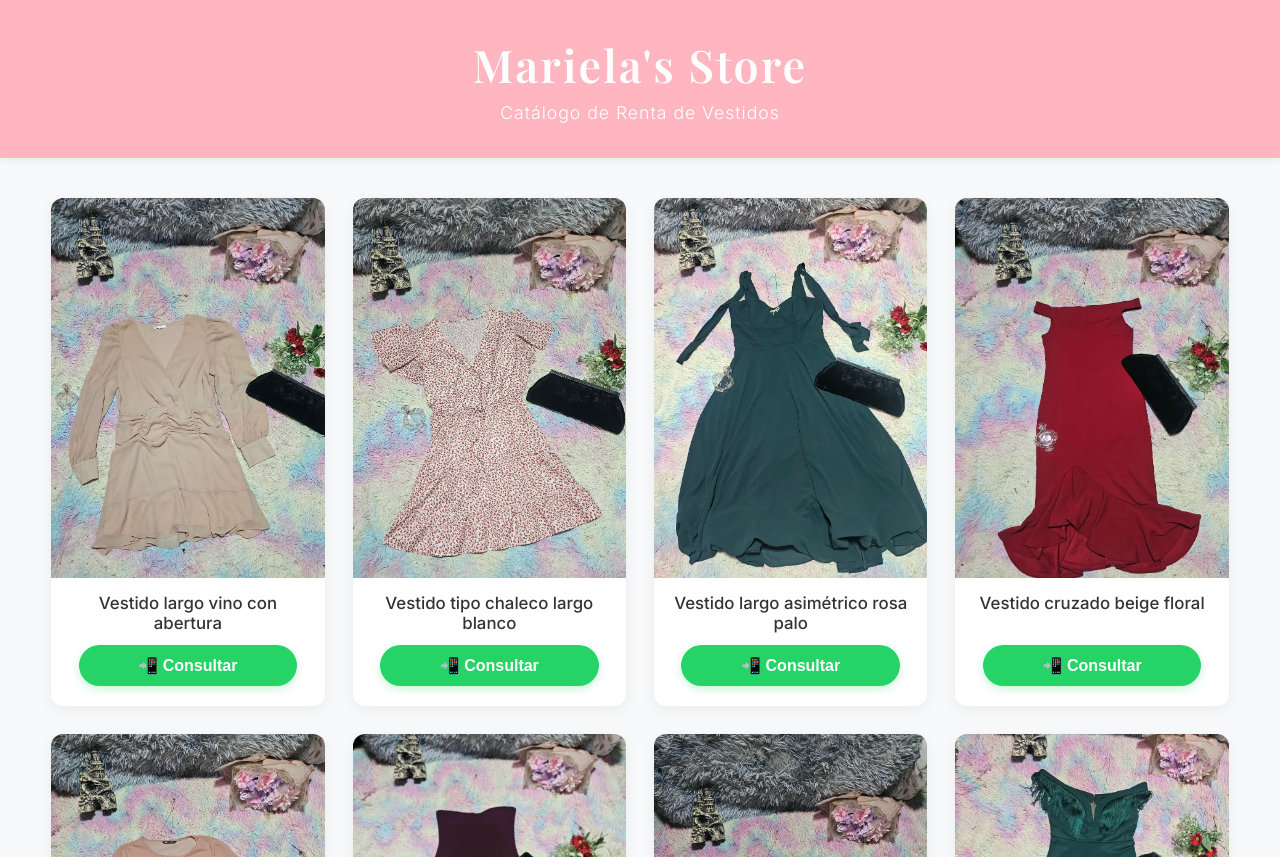
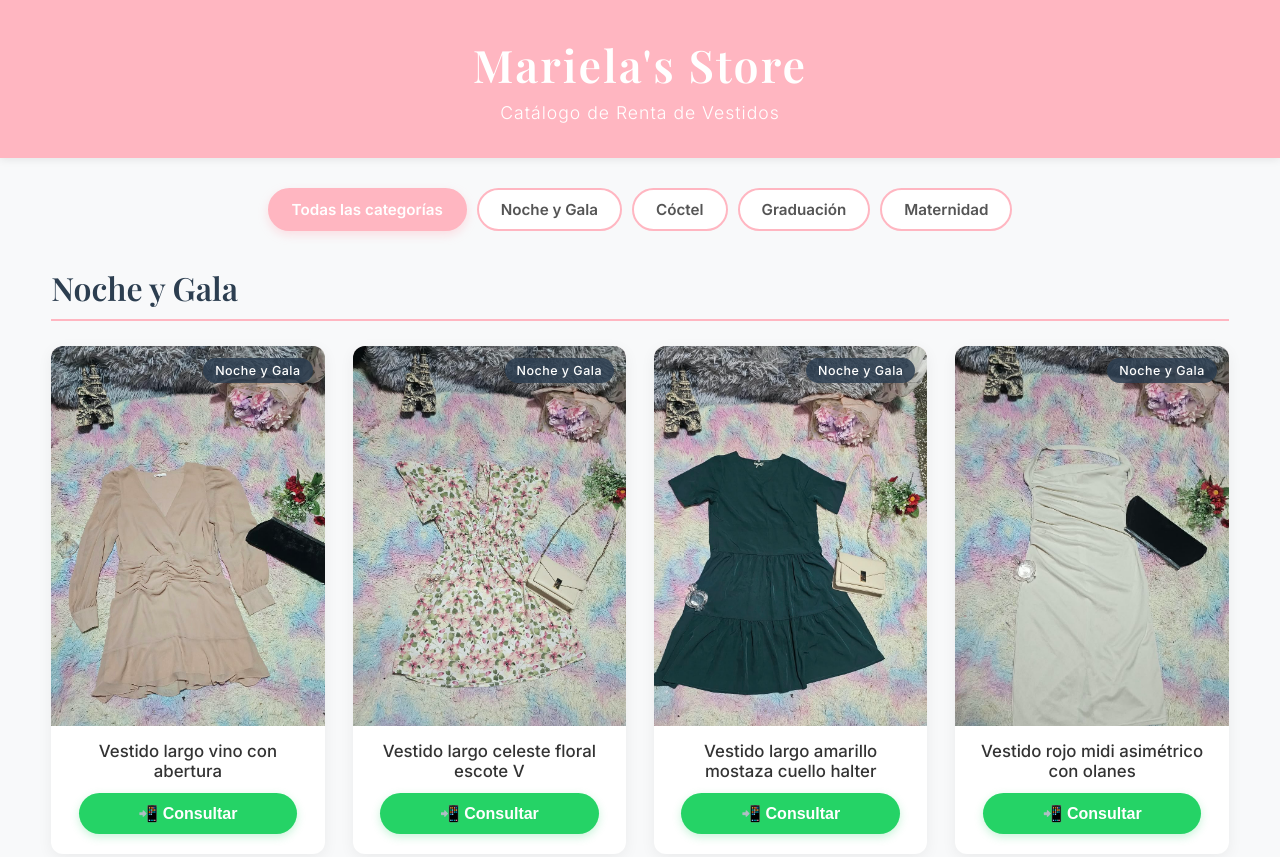
Before and after one commit to anuarbenguche-max/Catalogo-de-vestidos-online, a plain HTML site: page index.html in a window 1280 px wide. Shown: the top 857 px of the page. Drawn offline with nearby package versions, Linux system fonts and the light colour scheme; a web font is replaced by a local one.

Commit message:
Index.html
Added filter buttons for categories and updated styles.

```diff
--- a/index.html
+++ b/index.html
@@ -40,7 +40,50 @@
         .container {
             width: 92%;
             max-width: 1200px;
-            margin: 40px auto;
+            margin: 30px auto;
+        }
+
+        /* Barra de filtros por categoría */
+        .filter-bar {
+            display: flex;
+            justify-content: center;
+            flex-wrap: wrap;
+            gap: 10px;
+            margin-bottom: 35px;
+        }
+
+        .filter-btn {
+            background-color: white;
+            color: #555;
+            border: 2px solid #ffb6c1;
+            border-radius: 25px;
+            padding: 10px 22px;
+            font-family: 'Inter', sans-serif;
+            font-size: 0.95em;
+            font-weight: 600;
+            cursor: pointer;
+            transition: all 0.25s ease;
+        }
+
+        .filter-btn:hover,
+        .filter-btn.active {
+            background-color: #ffb6c1;
+            color: white;
+            box-shadow: 0 4px 10px rgba(255, 182, 193, 0.4);
+        }
+
+        /* Títulos de sección de categoría */
+        .category-section {
+            margin-bottom: 50px;
+        }
+
+        .category-title {
+            font-family: 'Playfair Display', serif;
+            font-size: 2em;
+            color: #2c3e50;
+            border-bottom: 2px solid #ffb6c1;
+            padding-bottom: 10px;
+            margin-bottom: 25px;
         }
 
         .gallery {
@@ -92,6 +135,20 @@
 
         .item:hover img {
             transform: scale(1.04);
+        }
+
+        .category-badge {
+            position: absolute;
+            top: 12px;
+            right: 12px;
+            background-color: rgba(44, 62, 80, 0.85);
+            color: white;
+            padding: 5px 12px;
+            border-radius: 15px;
+            font-size: 0.78em;
+            font-weight: 500;
+            z-index: 3;
+            letter-spacing: 0.5px;
         }
 
         .fallback-text {
@@ -194,7 +251,17 @@
 </header>
 
 <div class="container">
-    <div id="gallery" class="gallery"></div>
+    <!-- Botones para filtrar por categoría -->
+    <div class="filter-bar">
+        <button class="filter-btn active" onclick="filtrarCategoria('Todas', this)">Todas las categorías</button>
+        <button class="filter-btn" onclick="filtrarCategoria('Noche y Gala', this)">Noche y Gala</button>
+        <button class="filter-btn" onclick="filtrarCategoria('Cóctel', this)">Cóctel</button>
+        <button class="filter-btn" onclick="filtrarCategoria('Graduación', this)">Graduación</button>
+        <button class="filter-btn" onclick="filtrarCategoria('Maternidad', this)">Maternidad</button>
+    </div>
+
+    <!-- Contenedor donde se agrupan las categorías -->
+    <div id="catalog-content"></div>
 </div>
 
 <footer>
@@ -208,50 +275,58 @@
 </footer>
 
 <script>
+    const ordenCategorias = ['Noche y Gala', 'Cóctel', 'Graduación', 'Maternidad'];
+
     const vestidos = [
-        { id: 1, nombre: "Vestido largo vino con abertura" },
-        { id: 2, nombre: "Vestido tipo chaleco largo blanco" },
-        { id: 3, nombre: "Vestido largo asimétrico rosa palo" },
-        { id: 4, nombre: "Vestido cruzado beige floral" },
-        { id: 5, nombre: "Vestido largo azul con estampado geométrico" },
-        { id: 6, nombre: "Vestido corto verde claro estampado" },
-        { id: 7, nombre: "Conjunto marrón falda asimétrica y saco" },
-        { id: 8, nombre: "Vestido rosa viejo manga corta escote en V" },
-        { id: 9, nombre: "Vestido corto color nude ajustado manga larga" },
-        { id: 10, nombre: "Vestido largo celeste floral escote V" },
-        { id: 11, nombre: "Vestido largo amarillo mostaza cuello halter" },
-        { id: 12, nombre: "Vestido sin mangas diseño blanco y negro" },
-        { id: 13, nombre: "Vestido corto rosa con corazones blancos" },
-        { id: 14, nombre: "Vestido corto marrón suelto manga corta" },
-        { id: 15, nombre: "Vestido rojo midi asimétrico con olanes" },
-        { id: 16, nombre: "Vestido midi camisero color arena" },
-        { id: 17, nombre: "Vestido largo un hombro gris metálico" },
-        { id: 18, nombre: "Vestido corto beige escote profundo manga larga" },
-        { id: 19, nombre: "Vestido camisero rojo con estampado floral" },
-        { id: 20, nombre: "Vestido largo nude bordado en lentejuelas" },
-        { id: 21, nombre: "Vestido largo rayas azul marino y blanco" },
-        { id: 22, nombre: "Enterizo azul rey asimétrico" },
-        { id: 23, nombre: "Vestido corto blanco manga larga botones" },
-        { id: 24, nombre: "Vestido largo morado escote recto con abertura" },
-        { id: 25, nombre: "Vestido midi verde esmeralda tirantes" },
-        { id: 26, nombre: "Vestido corto blanco flores rosas" },
-        { id: 27, nombre: "Vestido asimétrico fucsia y rojo" },
-        { id: 28, nombre: "Vestido corto negro manga larga asimétrico" },
-        { id: 29, nombre: "Vestido corto beige claro flores pequeñas" },
-        { id: 30, nombre: "Vestido largo verde esmeralda con flecos" },
-        { id: 31, nombre: "Vestido largo color vino escote recto" },
-        { id: 32, nombre: "Vestido verde oscuro corto suelto" },
-        { id: 33, nombre: "Vestido midi negro con lunares blancos" },
-        { id: 34, nombre: "Vestido corto blanco con flores rojas" },
-        { id: 35, nombre: "Vestido tipo blazer negro sin mangas" },
-        { id: 36, nombre: "Vestido corto manga larga cuello alto floral" },
-        { id: 37, nombre: "Vestido corto beige estampado hojas de colores" }
+        // Noche y Gala
+        { id: 1, nombre: "Vestido largo vino con abertura", categoria: "Noche y Gala" },
+        { id: 10, nombre: "Vestido largo celeste floral escote V", categoria: "Noche y Gala" },
+        { id: 11, nombre: "Vestido largo amarillo mostaza cuello halter", categoria: "Noche y Gala" },
+        { id: 15, nombre: "Vestido rojo midi asimétrico con olanes", categoria: "Noche y Gala" },
+        { id: 20, nombre: "Vestido largo nude bordado en lentejuelas", categoria: "Noche y Gala" },
+        { id: 22, nombre: "Enterizo azul rey asimétrico", categoria: "Noche y Gala" },
+        { id: 24, nombre: "Vestido largo morado escote recto con abertura", categoria: "Noche y Gala" },
+        { id: 25, nombre: "Vestido midi verde esmeralda tirantes", categoria: "Noche y Gala" },
+        { id: 30, nombre: "Vestido largo verde esmeralda con flecos", categoria: "Noche y Gala" },
+        { id: 31, nombre: "Vestido largo color vino escote recto", categoria: "Noche y Gala" },
+
+        // Cóctel
+        { id: 2, nombre: "Vestido tipo chaleco largo blanco", categoria: "Cóctel" },
+        { id: 4, nombre: "Vestido cruzado beige floral", categoria: "Cóctel" },
+        { id: 6, nombre: "Vestido corto verde claro estampado", categoria: "Cóctel" },
+        { id: 9, nombre: "Vestido corto color nude ajustado manga larga", categoria: "Cóctel" },
+        { id: 12, nombre: "Vestido sin mangas diseño blanco y negro", categoria: "Cóctel" },
+        { id: 13, nombre: "Vestido corto rosa con corazones blancos", categoria: "Cóctel" },
+        { id: 14, nombre: "Vestido corto marrón suelto manga corta", categoria: "Cóctel" },
+        { id: 16, nombre: "Vestido midi camisero color arena", categoria: "Cóctel" },
+        { id: 18, nombre: "Vestido corto beige escote profundo manga larga", categoria: "Cóctel" },
+        { id: 19, nombre: "Vestido camisero rojo con estampado floral", categoria: "Cóctel" },
+        { id: 21, nombre: "Vestido largo rayas azul marino y blanco", categoria: "Cóctel" },
+        { id: 23, nombre: "Vestido corto blanco manga larga botones", categoria: "Cóctel" },
+        { id: 26, nombre: "Vestido corto blanco flores rosas", categoria: "Cóctel" },
+        { id: 27, nombre: "Vestido asimétrico fucsia y rojo", categoria: "Cóctel" },
+        { id: 28, nombre: "Vestido corto negro manga larga asimétrico", categoria: "Cóctel" },
+        { id: 29, nombre: "Vestido corto beige claro flores pequeñas", categoria: "Cóctel" },
+        { id: 32, nombre: "Vestido verde oscuro corto suelto", categoria: "Cóctel" },
+        { id: 33, nombre: "Vestido midi negro con lunares blancos", categoria: "Cóctel" },
+        { id: 34, nombre: "Vestido corto blanco con flores rojas", categoria: "Cóctel" },
+        { id: 35, nombre: "Vestido tipo blazer negro sin mangas", categoria: "Cóctel" },
+        { id: 36, nombre: "Vestido corto manga larga cuello alto floral", categoria: "Cóctel" },
+        { id: 37, nombre: "Vestido corto beige estampado hojas de colores", categoria: "Cóctel" },
+
+        // Graduación
+        { id: 17, nombre: "Vestido largo un hombro gris metálico", categoria: "Graduación" },
+
+        // Maternidad
+        { id: 3, nombre: "Vestido largo asimétrico rosa palo", categoria: "Maternidad" },
+        { id: 5, nombre: "Vestido largo azul con estampado geométrico", categoria: "Maternidad" },
+        { id: 7, nombre: "Conjunto marrón falda asimétrica y saco", categoria: "Maternidad" },
+        { id: 8, nombre: "Vestido rosa viejo manga corta escote en V", categoria: "Maternidad" }
     ];
 
     const whatsappNumbers = ['50488444569', '50496113944'];
-    const gallery = document.getElementById('gallery');
+    const catalogContent = document.getElementById('catalog-content');
 
-    // Función de respaldo por si alguna imagen tiene extensión .jpg o .JPEG en vez de .jpeg
     function handleImgError(img, id) {
         if (!img.dataset.triedJpg) {
             img.dataset.triedJpg = "true";
@@ -264,12 +339,32 @@
         }
     }
 
-    vestidos.forEach(vestido => {
+    function renderCatalogo(filtro = 'Todas') {
+        catalogContent.innerHTML = '';
+        const categoriasAMostrar = filtro === 'Todas' ? ordenCategorias : [filtro];
+
+        categoriasAMostrar.forEach(cat => {
+            const vestidosCat = vestidos.filter(v => v.categoria === cat);
+            if (vestidosCat.length === 0) return;
+
+            const section = document.createElement('div');
+            section.className = 'category-section';
+
+            const title = document.createElement('h2');
+            title.className = 'category-title';
+            title.textContent = cat;
+            section.appendChild(title);
+
+            const grid = document.createElement('div');
+            grid.className = 'gallery';
+
+            vestidosCat.forEach(vestido => {
                 const card = document.createElement('div');
                 card.className = 'item';
                 card.innerHTML = `
                     <div>
                         <div class="img-container">
+                            <span class="category-badge">${vestido.categoria}</span>
                             <span class="fallback-text">${vestido.nombre}</span>
                             <img src="images/${vestido.id}.jpeg" alt="${vestido.nombre}" onerror="handleImgError(this, ${vestido.id})">
                         </div>
@@ -279,8 +374,19 @@
                         📲 Consultar
                     </button>
                 `;
-        gallery.appendChild(card);
+                grid.appendChild(card);
             });
+
+            section.appendChild(grid);
+            catalogContent.appendChild(section);
+        });
+    }
+
+    function filtrarCategoria(categoria, btnElement) {
+        document.querySelectorAll('.filter-btn').forEach(btn => btn.classList.remove('active'));
+        btnElement.classList.add('active');
+        renderCatalogo(categoria);
+    }
 
     function consultarVestido(id, nombre) {
         const randomIndex = Math.floor(Math.random() * whatsappNumbers.length);
@@ -290,6 +396,9 @@
         const mensaje = encodeURIComponent(`¡Hola Mariela's Store! 🌸 Me interesa consultar por el vestido: *${nombre}*\n\nFoto del vestido: ${urlImagen}`);
         window.open(`https://wa.me/${numeroElegido}?text=${mensaje}`, '_blank');
     }
+
+    // Mostrar todo el catálogo ordenado por categoría al iniciar
+    renderCatalogo('Todas');
 </script>
 
 </body>
```
Lines whose indentation alone changed are shown as unchanged.
